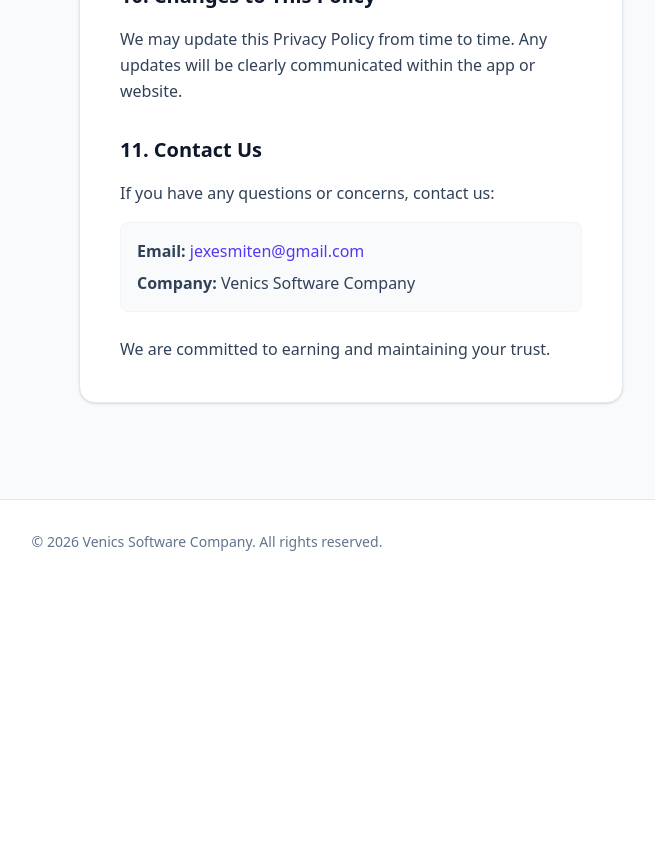
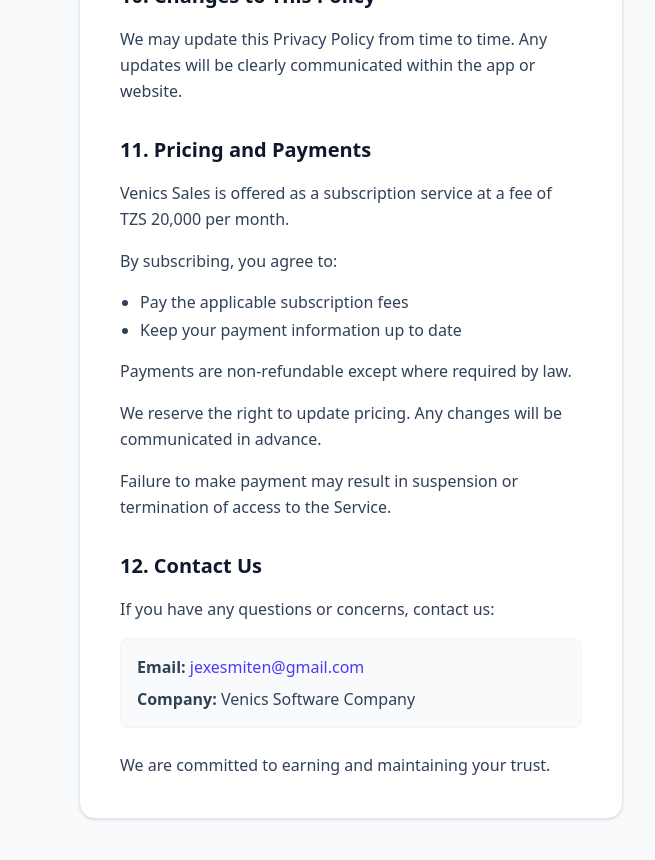
Before and after one commit to bugumyajovin8-jexes/legal, a React (Vite) app: page / in a window 1280 px wide. Shown: the part 2820-3680 px from the top of the page, without its empty margins (433-1088 px from the left). Before the commit the page ends 3404 px from the top, so only its background shows below. Built offline with nearby package versions, Linux system fonts and the light colour scheme.

Commit message:
Update App.tsx

```diff
--- a/src/App.tsx
+++ b/src/App.tsx
@@ -157,7 +157,18 @@
                 <h2 className="text-xl font-semibold text-slate-900 mt-8 mb-4">10. Changes to This Policy</h2>
                 <p className="mb-6 text-slate-700 leading-relaxed">We may update this Privacy Policy from time to time. Any updates will be clearly communicated within the app or website.</p>
 
-                <h2 className="text-xl font-semibold text-slate-900 mt-8 mb-4">11. Contact Us</h2>
+                <h2 className="text-xl font-semibold text-slate-900 mt-8 mb-4">11. Pricing and Payments</h2>
+                <p className="mb-4 text-slate-700 leading-relaxed">{appName} is offered as a subscription service at a fee of TZS 20,000 per month.</p>
+                <p className="mb-4 text-slate-700 leading-relaxed">By subscribing, you agree to:</p>
+                <ul className="list-disc pl-5 mb-4 text-slate-700 space-y-1">
+                  <li>Pay the applicable subscription fees</li>
+                  <li>Keep your payment information up to date</li>
+                </ul>
+                <p className="mb-4 text-slate-700 leading-relaxed">Payments are non-refundable except where required by law.</p>
+                <p className="mb-4 text-slate-700 leading-relaxed">We reserve the right to update pricing. Any changes will be communicated in advance.</p>
+                <p className="mb-6 text-slate-700 leading-relaxed">Failure to make payment may result in suspension or termination of access to the Service.</p>
+
+                <h2 className="text-xl font-semibold text-slate-900 mt-8 mb-4">12. Contact Us</h2>
                 <p className="mb-4 text-slate-700 leading-relaxed">If you have any questions or concerns, contact us:</p>
                 <div className="bg-slate-50 p-4 rounded-lg border border-slate-100">
                   <p className="text-slate-700"><strong>Email:</strong> <a href={`mailto:${email}`} className="text-indigo-600 hover:underline">{email}</a></p>
```
